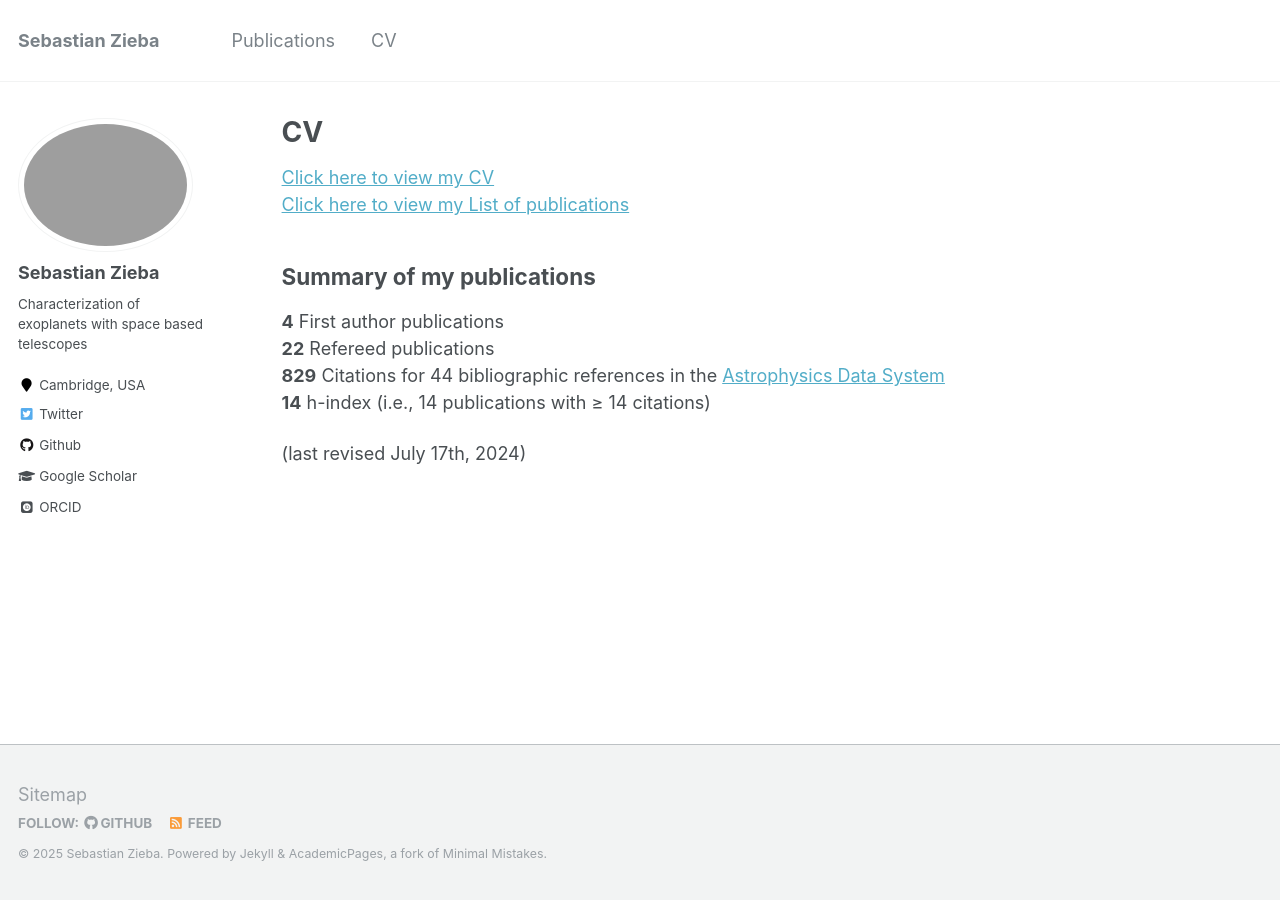
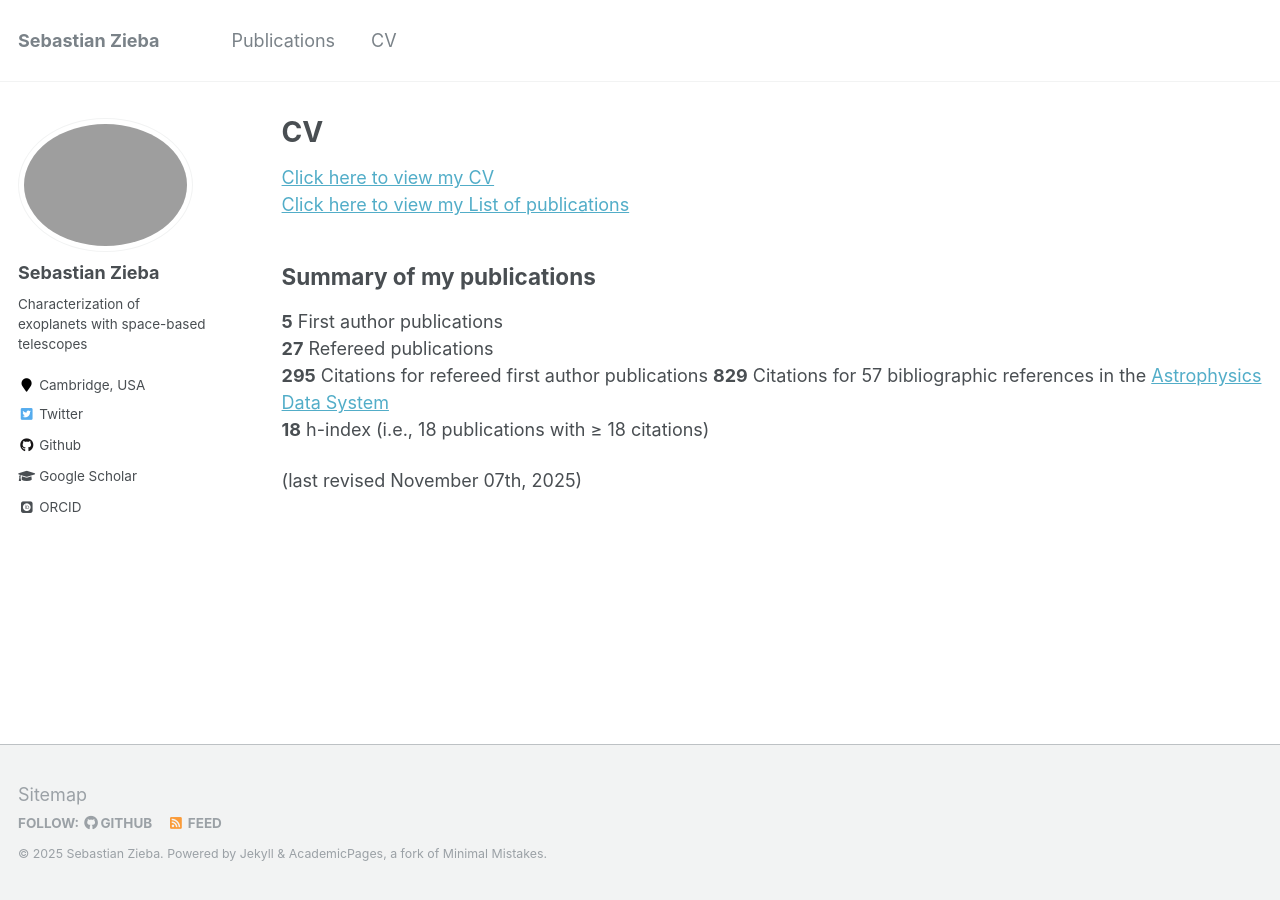
Before and after one commit to sebastian-zieba/sebastian-zieba.github.io, a Jekyll site: the page built from _pages/cv.md, in a window 1280 px wide. Built offline with Jekyll 4.4.1, drawn with Linux system fonts in a browser that asks for light colours; some web fonts are replaced.

Commit message:
updated website

```diff
--- a/_config.yml
+++ b/_config.yml
@@ -10,7 +10,7 @@ locale                   : "en-US"
 title                    : "Sebastian Zieba"
 title_separator          : "-"
 name                     : &name "Sebastian Zieba"
-description              : &description "Sagan Fellow at the Center for Astrophysics, Harvard & Smithsonian"
+description              : &description "NASA Sagan Fellow at the Center for Astrophysics | Harvard & Smithsonian"
 url                      : https://sebastian-zieba.github.io # the base hostname & protocol for your site e.g. "https://mmistakes.github.io"
 baseurl                  : "" # the subpath of your site, e.g. "/blog"
 repository               : "sebastian-zieba/sebastian-zieba.github.io"
@@ -82,7 +82,7 @@ analytics:
 author:
   name             : "Sebastian Zieba"
   avatar           : "profile_april2024.png"
-  bio              : "Characterization of exoplanets with space based telescopes"
+  bio              : "Characterization of exoplanets with space-based telescopes"
   location         : "Cambridge, USA"
   employer         : #Max Planck Institute for Astronomy and Leiden Observatory
   pubmed           : #"https://www.ncbi.nlm.nih.gov/pubmed/?term=john+snow"
--- a/_pages/cv.md
+++ b/_pages/cv.md
@@ -9,17 +9,18 @@ redirect_from:
 
 {% include base_path %}
 
-[Click here to view my CV](https://sebastian-zieba.github.io/files/zieba_CV_July_17_2024.pdf)
-[Click here to view my List of publications](https://sebastian-zieba.github.io/files/zieba_list_of_publications_April_02_2024.pdf)
+[Click here to view my CV](https://sebastian-zieba.github.io/files/zieba_cv_nov_07_2025.pdf)
+[Click here to view my List of publications](https://sebastian-zieba.github.io/files/zieba_list_of_publications_nov_07_2025.pdf)
 
 Summary of my publications
 --------------------------
 
-**4** First author publications
-**22** Refereed publications
-**829** Citations for 44 bibliographic references in the [Astrophysics Data System](
+**5** First author publications
+**27** Refereed publications
+**295** Citations for refereed first author publications
+**829** Citations for 57 bibliographic references in the [Astrophysics Data System](
 https://ui.adsabs.harvard.edu/user/libraries/1ryuxALvQN2rWE-86p4lCQ)
-**14** h-index (i.e., 14 publications with ≥ 14 citations)
+**18** h-index (i.e., 18 publications with ≥ 18 citations)
 
 
-(last revised July 17th, 2024)
+(last revised November 07th, 2025)
```
Also changed, not shown: _pages/about.md (+4 -4 lines), 5 other files.
